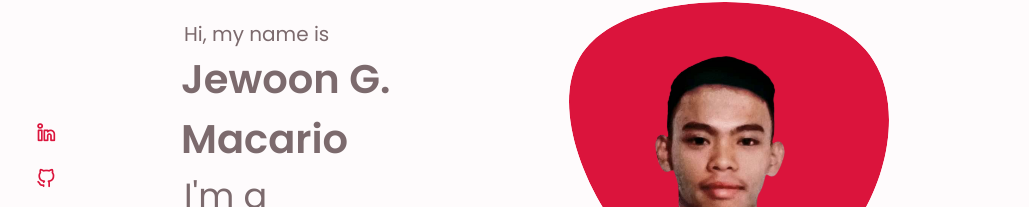
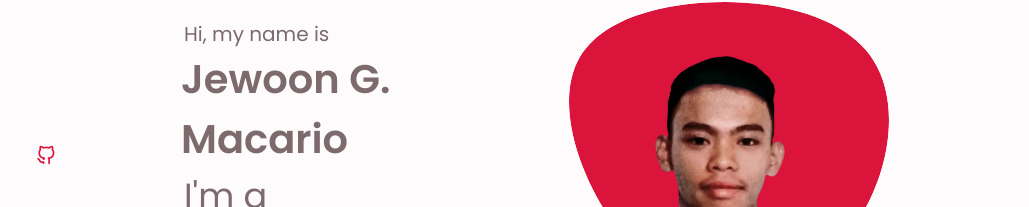
Before and after one commit to Jewoon-22/Portfolio, a plain HTML site: page index.html in a window 1280 px wide. Shown: the part 214-421 px from the top of the page, without its empty margins (124-1153 px from the left). Drawn offline with nearby package versions, Linux system fonts and the light colour scheme; a script that the page names is missing.

```diff
--- a/index.html
+++ b/index.html
@@ -72,9 +72,6 @@
                 <div class="home_container container grid">
                     <div class="home_content grid">
                         <div class="home_social">
-                            <a href="https://www.linkedin.com/in/" target="_blank" class="home_social-icon">
-                                <i class="uil uil-linkedin-alt"></i>
-                            </a>
                             <a href="https://github.com/Jewoon-22" target="_blank" class="home_social-icon">
                                 <i class="uil uil-github-alt"></i>
                             </a>
```
